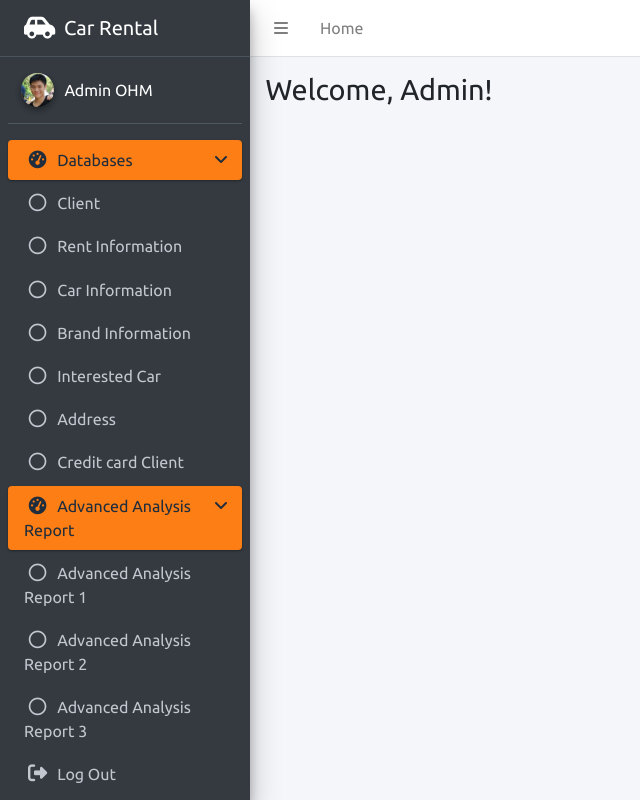
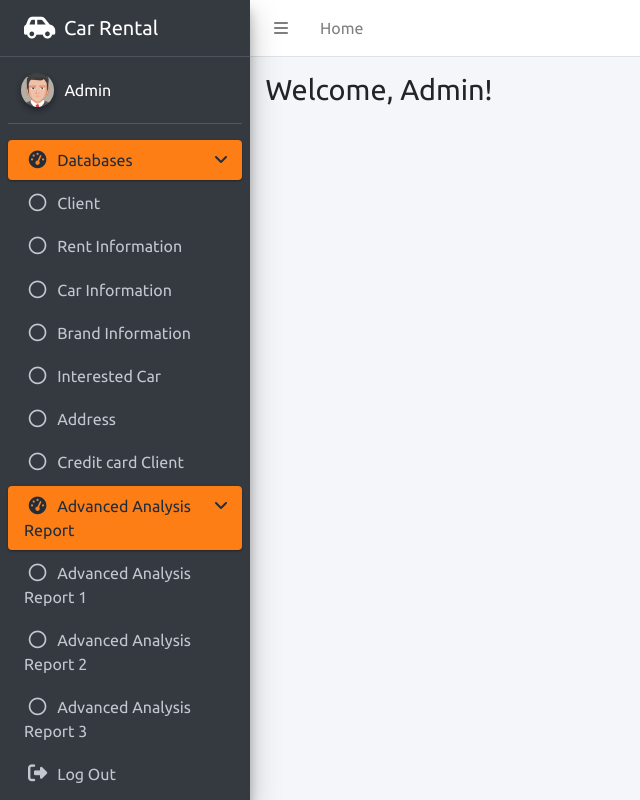
Before and after one commit to phuphan987/CarRental_Project, a PHP site: page /Admin/AdminHome.php in a window 1280 px wide. Shown: the whole page, without its empty margins (0-640 px from the left). Run offline with PHP 8.4, Linux system fonts and the light colour scheme; some libraries are stand-ins or nearby versions.

Commit message:
first commit

```diff
--- a/Admin/AdminHome.php
+++ b/Admin/AdminHome.php
@@ -41,10 +41,10 @@ include('../server.php');
 
                 <div class="user-panel mt-3 pb-3 mb-3 d-flex">
                     <div class="image">
-                        <img src="dist/img/adminohm.jpg" class="img-circle elevation-2" alt="User Image">
+                        <img src="dist/img/avatar5.png" class="img-circle elevation-2" alt="User Image">
                     </div>
                     <div class="info">
-                        <span class="d-block text-white">Admin OHM</span>
+                        <span class="d-block text-white">Admin</span>
                     </div>
                 </div>
 
```
